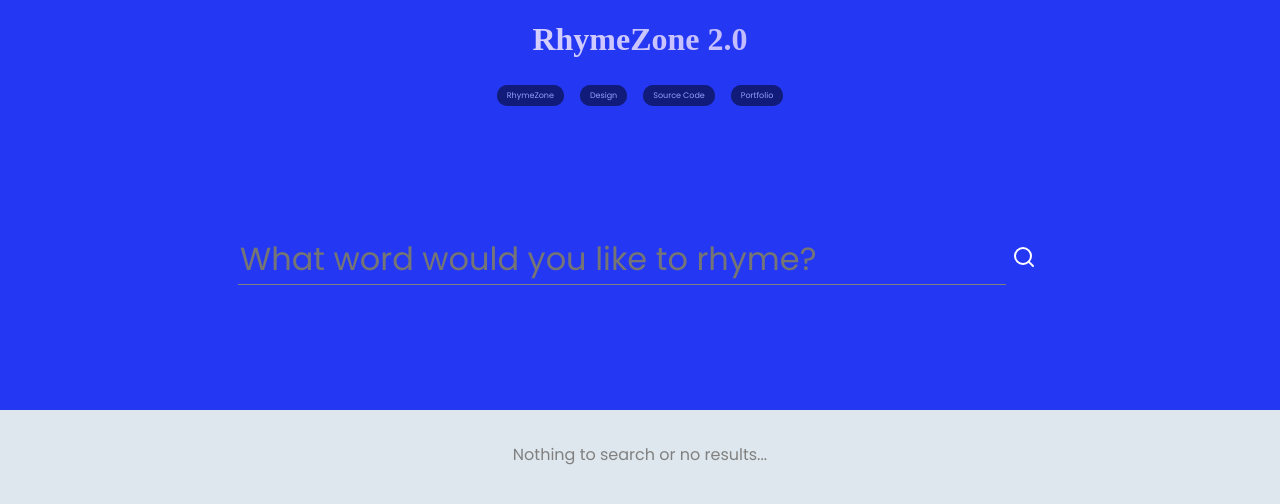
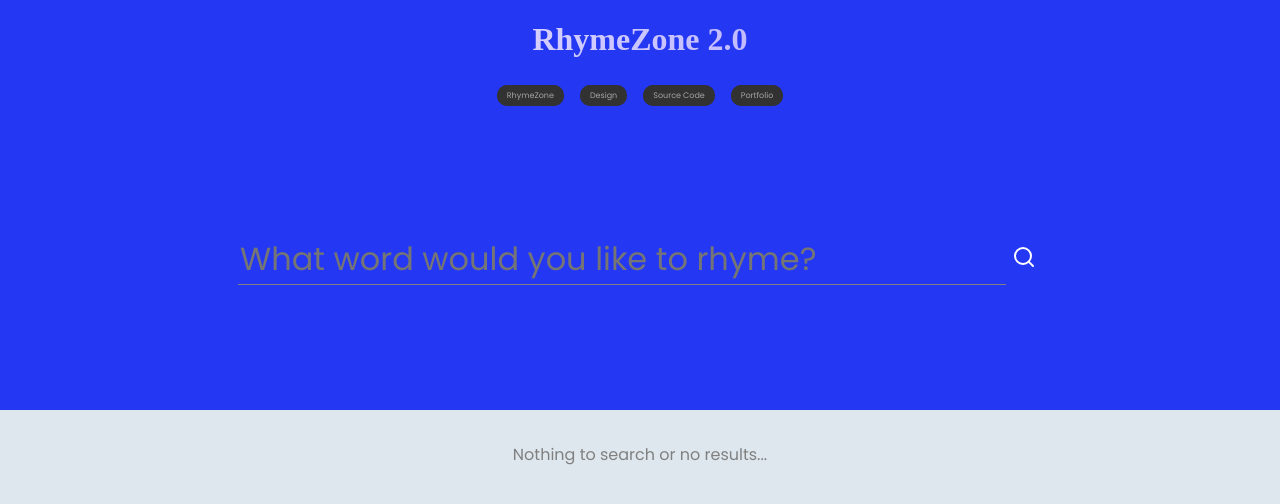
Before and after one commit to t-ax/Word-Finding-Query-App, a React (Create React App) app: page / in a window 1280 px wide. Shown: the top 504 px of the page. Built offline with nearby package versions, Linux system fonts and the light colour scheme; a web font is replaced by a local one.

Commit message:
deleting opacity and changing links' colors

```diff
--- a/src/App.scss
+++ b/src/App.scss
@@ -32,15 +32,14 @@
     }
     .links{text-align: center;height: 30px;}
     .links>a{
-      background: black;
+      background: rgb(50, 50, 50);
       border-radius: 15px;
       padding-left: 5px; padding-right: 5px;
-      border: 5px solid black;
-      opacity: 50%;
+      border: 5px solid rgb(50, 50, 50);
 
       font-size: 0.5em;
       text-decoration: none;
-      color:white;
+      color:rgb(164, 164, 164);
       margin-left: 1em;
       margin-right: 1em;
 
```
